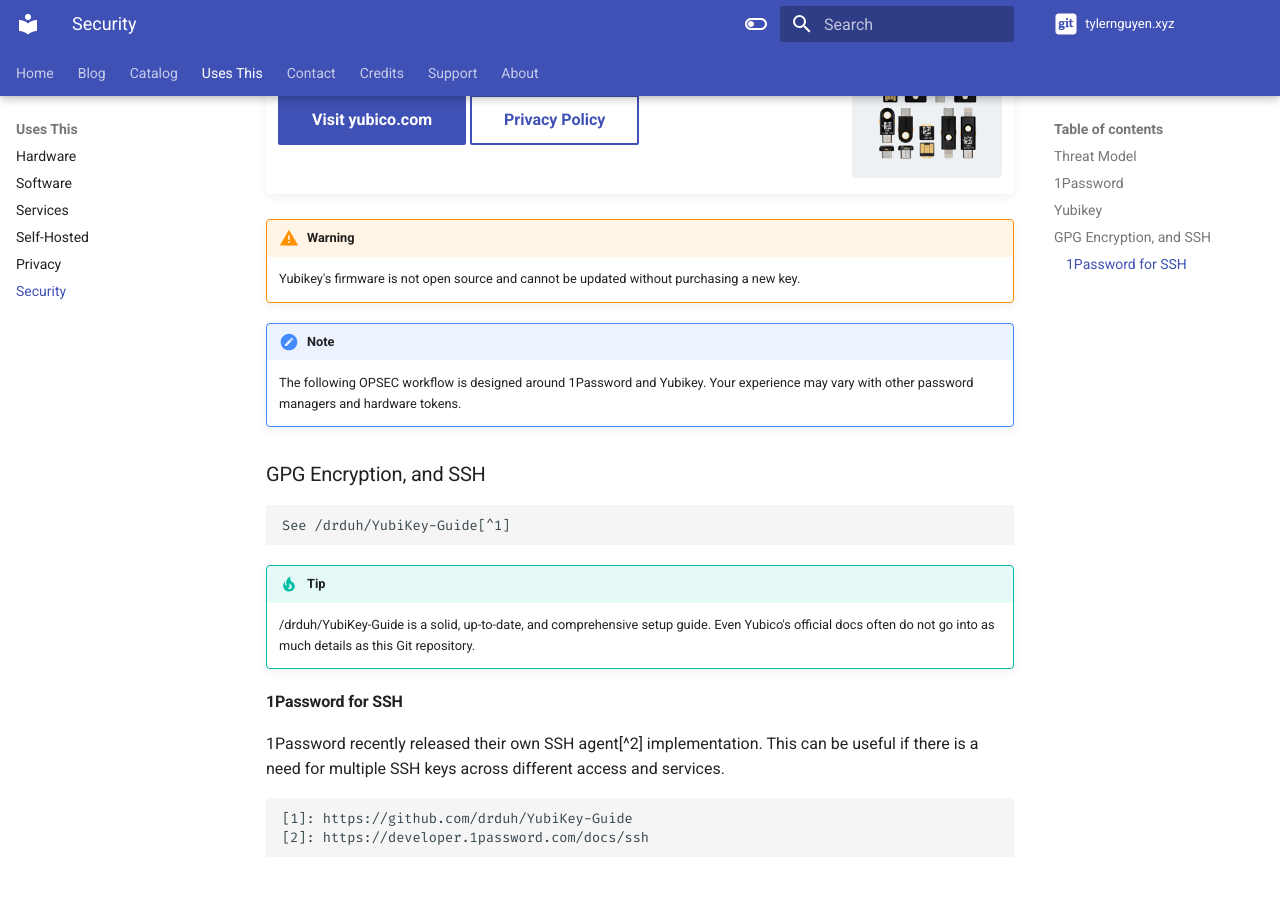
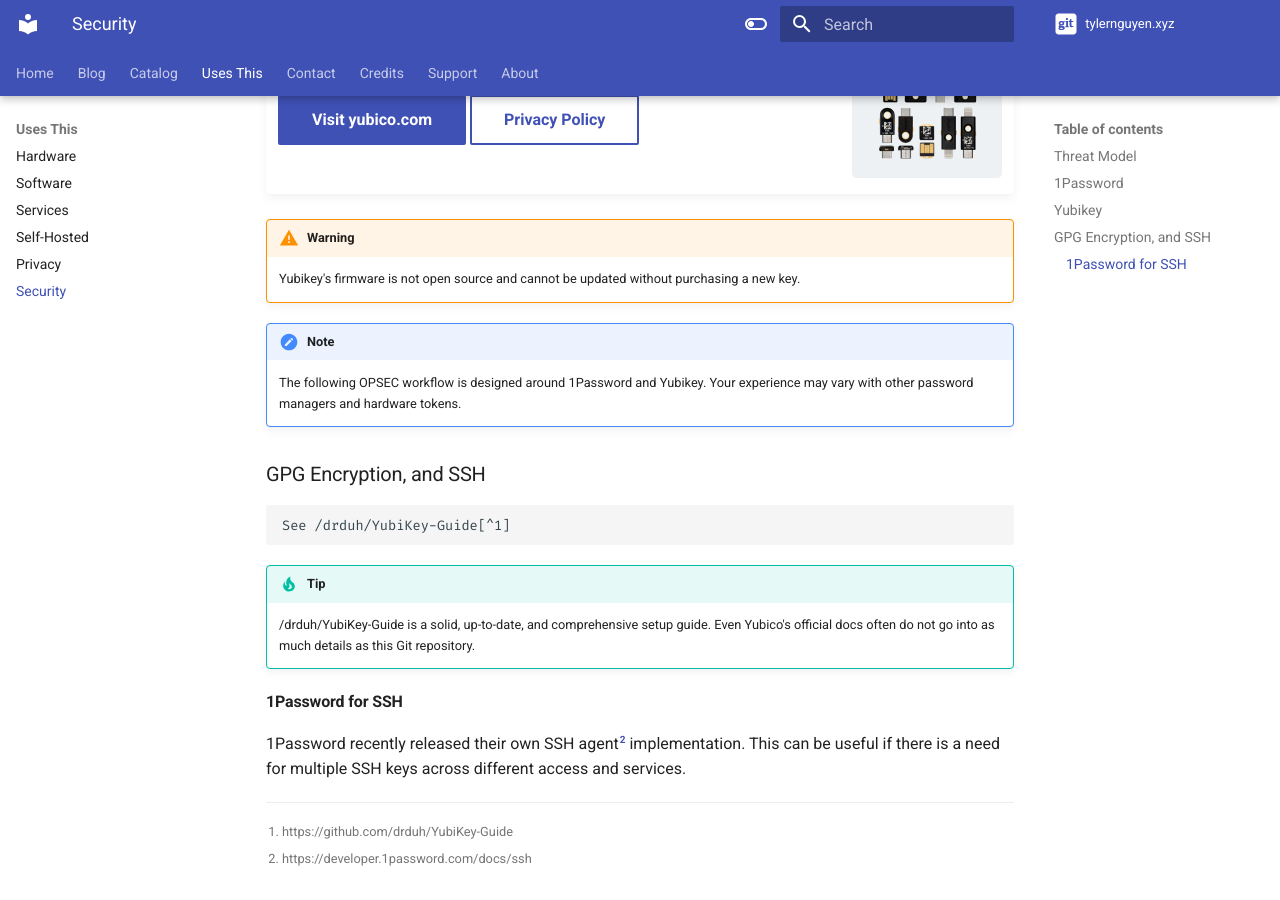
Before and after one commit to tylernguyen/tylernguyen.xyz, an MkDocs documentation site: the page built from docs/uses-this/security.md, in a window 1280 px wide and 900 px high, scrolled down 678 px. Built offline with MkDocs 1.6.1 and Material for MkDocs 9.7.7, drawn with Linux system fonts in a browser that asks for light colours; plug-ins that fetch from the network failed and are left out; comment, search, counter and statistics services are not loaded.

Commit message:
should work now

```diff
--- a/docs/uses-this/security.md
+++ b/docs/uses-this/security.md
@@ -45,5 +45,5 @@
 
 1Password recently released their own SSH agent[^2] implementation. This can be useful if there is a need for multiple SSH keys across different access and services.
 
-    [1]: https://github.com/drduh/YubiKey-Guide
-    [2]: https://developer.1password.com/docs/ssh
+[^1]: https://github.com/drduh/YubiKey-Guide
+[^2]: https://developer.1password.com/docs/ssh
```
Also changed, not shown: docs/about.md (+5 -0 lines).
